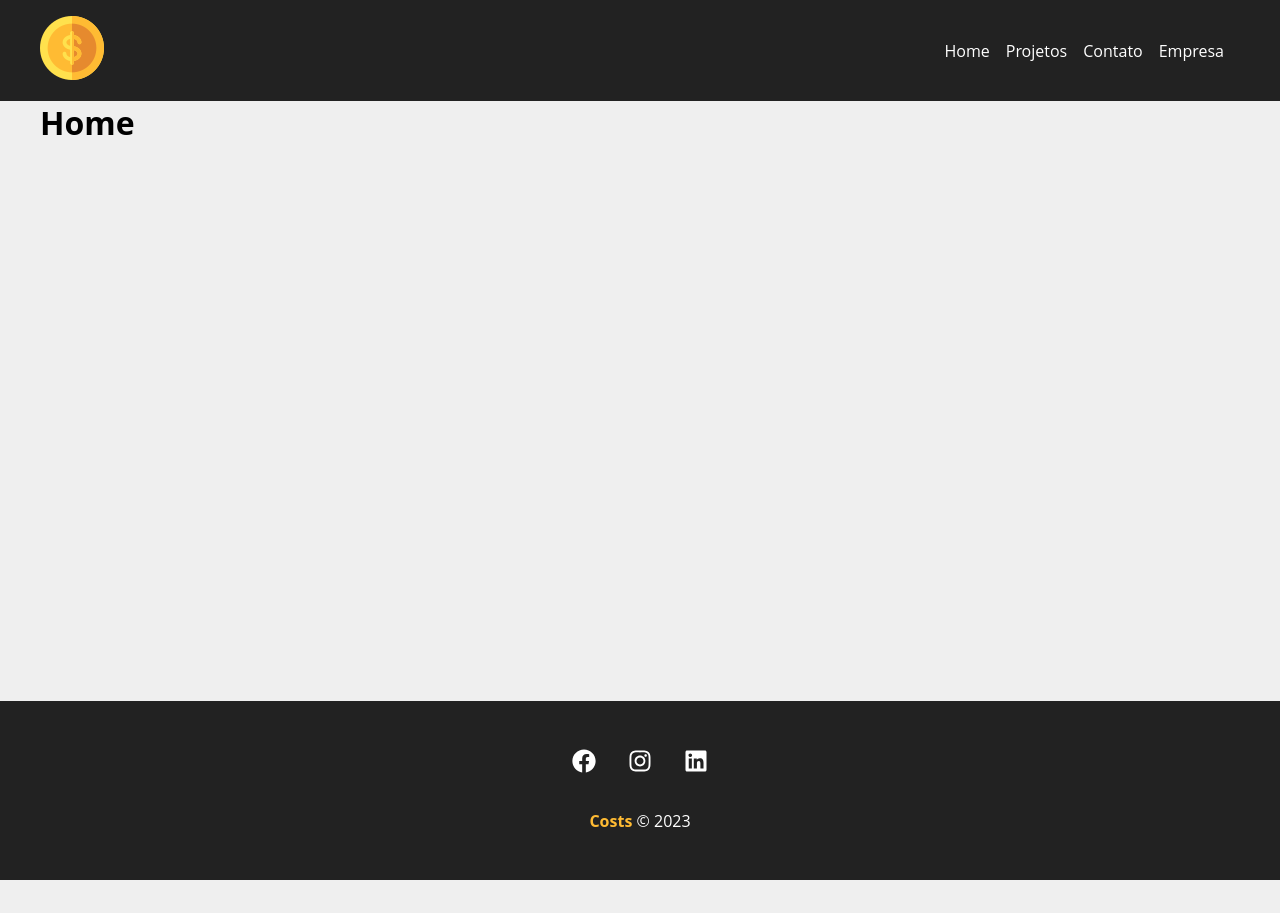
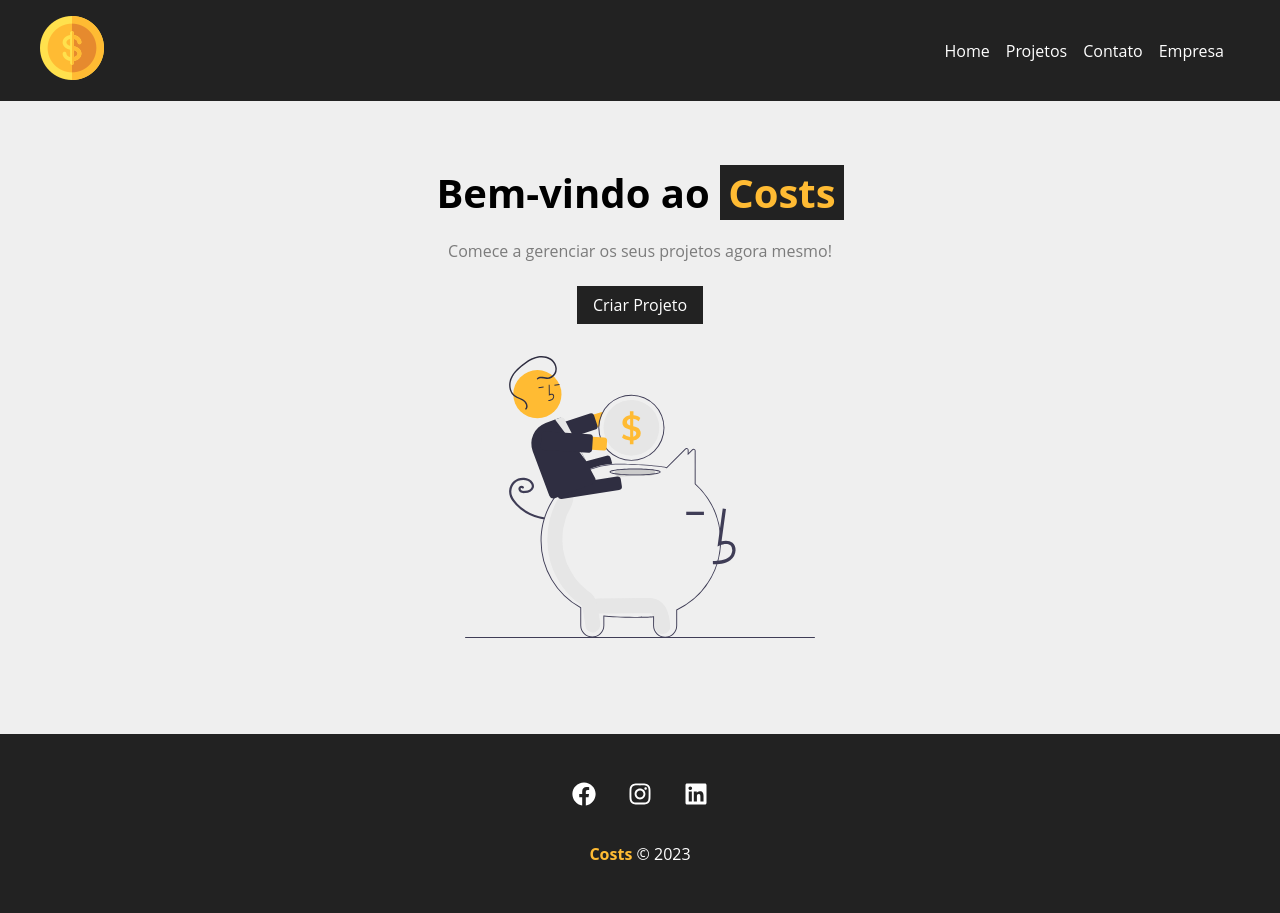
Before and after one commit to Luizenys/projeto-react-costs, a React (Create React App) app: page / in a window 1280 px wide. Before the commit the page ends 880 px from the top, so only its background shows below. Built offline with nearby package versions, Linux system fonts and the light colour scheme; the HTML template or start-up script is replaced by a standard one.

Commit message:
Home page

```diff
--- /dev/null
+++ b/src/components/layout/linkbutton/LinkButton.js
@@ -0,0 +1,12 @@
+import styles from './LinkButton.module.css'
+import { Link } from "react-router-dom"
+
+function LinkButton({to, text}) {
+    return(
+        <Link className={styles.btn} to={to}>
+            {text}
+        </Link>
+    )
+}
+
+export default LinkButton
--- /dev/null
+++ b/src/components/layout/linkbutton/LinkButton.module.css
@@ -0,0 +1,11 @@
+.btn{
+    background-color: #222;
+    color: #fff;
+    padding: 0.5em 1em;
+    text-decoration: none;
+    transition: 0.5s;
+}
+
+.btn:hover{
+    color: #ffbb33;
+}
--- a/src/components/pages/Home.js
+++ b/src/components/pages/Home.js
@@ -1,5 +1,15 @@
+import styles from './Home.module.css'
+import savings from '../../img/savings.svg'
+import LinkButton from '../layout/linkbutton/LinkButton'
 function Home() {
-    return <h1> Home </h1>
+    return (
+        <section className={styles.home_container}>
+            <h1>Bem-vindo ao <span>Costs</span></h1>
+            <p>Comece a gerenciar os seus projetos agora mesmo!</p>
+            <LinkButton to="/newproject" text="Criar Projeto" />
+            <img src={savings} alt="Costs"></img>
+        </section>
+    )
 }
 
 export default Home
--- /dev/null
+++ b/src/components/pages/Home.module.css
@@ -0,0 +1,29 @@
+.home_container{
+    width: 100%;
+    display: flex;
+    flex-direction: column;
+    align-items: center;
+    justify-content: center;
+    padding: 4em;
+}
+
+.home_container h1{
+    font-size: 2.5em;
+    margin-bottom: .5em;
+}
+
+.home_container h1 span{
+    color: #ffbb33;
+    padding: 0 0.2em;
+    background-color: #222;
+}
+
+.home_container p{
+    margin-bottom: 1.5em;
+    color: #7b7b7b;
+}
+
+.home_container img{
+    width: 350px;
+    margin: 2em 0;
+}
```
